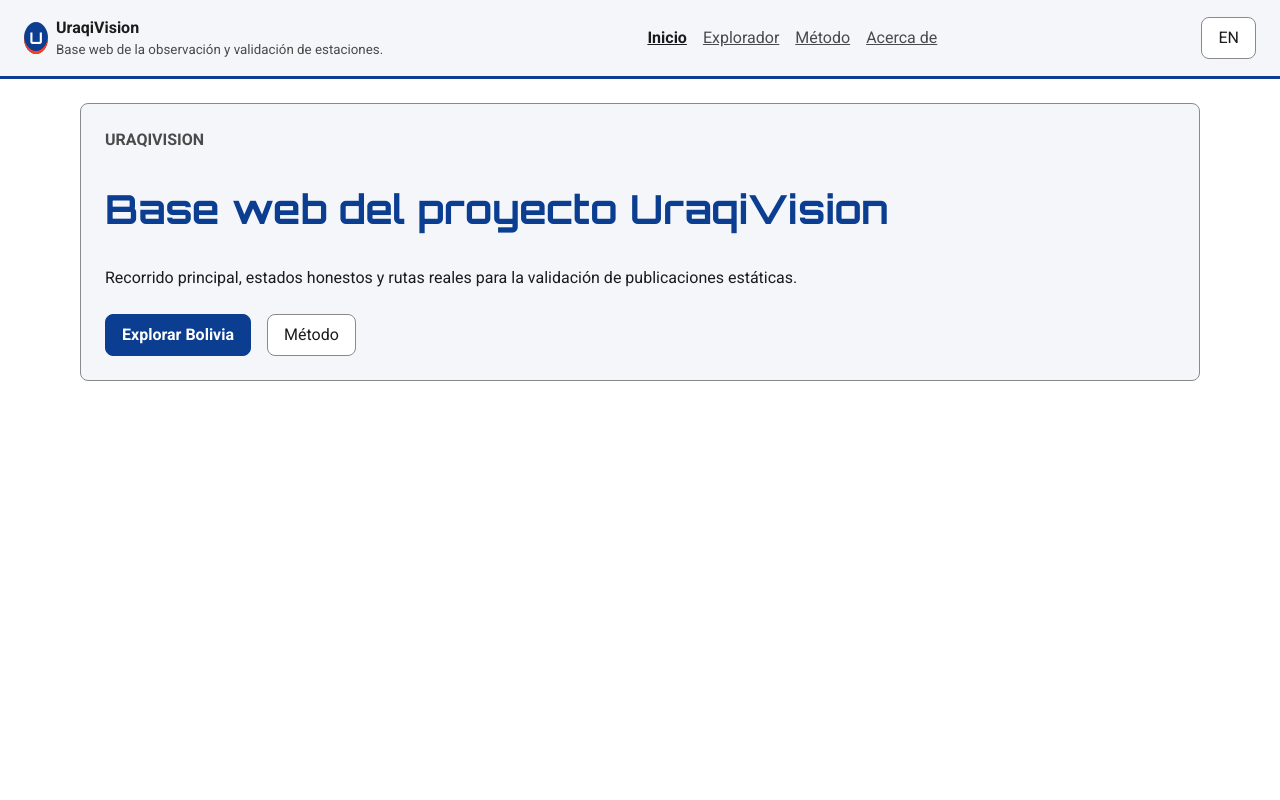
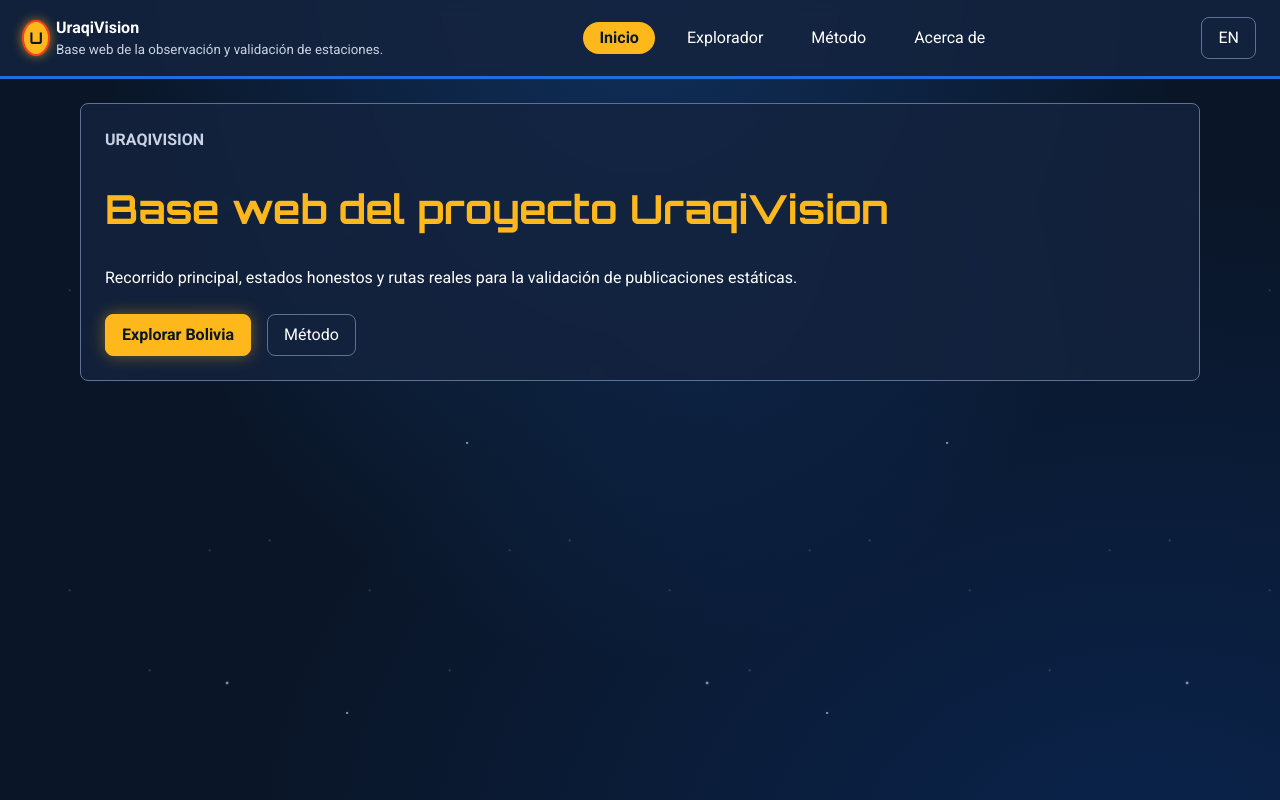
Before and after one commit to marianZamorano/UraqiVision, a React (Vite) app in the folder web/: page / in a window 1280 px wide. Built offline with nearby package versions, Linux system fonts and the light colour scheme.

Commit message:
style(interfaz): tema oscuro de cielo estrellado, menú y texto blanco (RNF-04) #104

```diff
--- a/web/src/app/shell.css
+++ b/web/src/app/shell.css
@@ -13,8 +13,12 @@
   justify-content: space-between;
   gap: var(--espacio-3);
   padding: var(--espacio-3) var(--espacio-4);
-  border-bottom: 3px solid var(--color-marca);
-  background: var(--color-superficie);
+  border-bottom: 3px solid var(--paleta-cielo);
+  background: color-mix(in srgb, var(--color-superficie) 85%, transparent);
+  backdrop-filter: blur(6px);
+  position: sticky;
+  top: 0;
+  z-index: 10;
 }
 
 .brand-block {
@@ -39,11 +43,11 @@
   min-height: var(--objetivo-tactil-min);
   padding: var(--espacio-1);
   border-radius: 50%;
-  background: var(--color-marca);
-  color: var(--color-fondo);
+  background: var(--paleta-oro);
+  color: var(--color-texto-inverso);
   font-family: var(--fuente-titulo);
   font-weight: 700;
-  box-shadow: inset 0 -3px 0 var(--color-acento);
+  box-shadow: 0 0 0 2px var(--color-acento), 0 0 12px var(--paleta-oro);
 }
 
 .main-nav {
@@ -57,13 +61,21 @@
   display: inline-flex;
   align-items: center;
   min-height: var(--objetivo-tactil-min);
-  color: var(--color-texto-secundario);
+  padding: var(--espacio-1) var(--espacio-3);
+  border-radius: 999px;
+  color: var(--color-texto);
+  text-decoration: none;
+  transition: background-color 0.2s ease, color 0.2s ease;
+}
+
+.main-nav a:hover {
+  background: color-mix(in srgb, var(--paleta-cielo) 25%, transparent);
 }
 
 .main-nav a.active {
-  color: var(--color-texto);
+  background: var(--paleta-oro);
+  color: var(--color-texto-inverso);
   font-weight: 700;
-  text-decoration: underline;
 }
 
 .language-switcher,
@@ -83,10 +95,16 @@
 }
 
 .button-primary {
-  border-color: var(--color-marca);
-  background: var(--color-marca);
-  color: var(--color-fondo);
+  border-color: var(--paleta-oro);
+  background: var(--paleta-oro);
+  color: var(--color-texto-inverso);
   font-weight: 700;
+  box-shadow: 0 0 16px color-mix(in srgb, var(--paleta-oro) 40%, transparent);
+}
+
+.language-switcher,
+.button-secondary {
+  background: color-mix(in srgb, var(--color-superficie) 60%, transparent);
 }
 
 .page-shell {
@@ -104,7 +122,8 @@
   padding: var(--espacio-4);
   border: 1px solid var(--color-borde);
   border-radius: var(--radio);
-  background: var(--color-superficie);
+  background: color-mix(in srgb, var(--color-superficie) 80%, transparent);
+  backdrop-filter: blur(4px);
 }
 
 .eyebrow,
--- a/web/src/styles/global.css
+++ b/web/src/styles/global.css
@@ -9,18 +9,66 @@
 
 body {
   margin: 0;
+  min-height: 100vh;
   font-family: var(--fuente-base);
   font-size: var(--texto-base);
   line-height: var(--interlineado);
   color: var(--color-texto);
-  background: var(--color-fondo);
+  background:
+    radial-gradient(ellipse at 50% -10%, color-mix(in srgb, var(--paleta-cielo) 30%, transparent), transparent 60%),
+    radial-gradient(ellipse at 90% 110%, color-mix(in srgb, var(--paleta-azul) 35%, transparent), transparent 55%),
+    var(--color-fondo);
+  background-attachment: fixed;
+  isolation: isolate;
+}
+
+/* Cielo estrellado: dos capas con velocidades distintas simulan profundidad (efecto 3D). Decorativo: sin contenido. */
+body::before,
+body::after {
+  content: "";
+  position: fixed;
+  inset: -50%;
+  z-index: -1;
+  pointer-events: none;
+  background-repeat: repeat;
+}
+
+body::before {
+  background-image:
+    radial-gradient(1px 1px at 20px 30px, var(--color-estrella), transparent),
+    radial-gradient(1px 1px at 120px 80px, var(--color-estrella-tenue), transparent),
+    radial-gradient(1px 1px at 200px 160px, var(--color-estrella), transparent),
+    radial-gradient(1px 1px at 260px 40px, var(--color-estrella-tenue), transparent);
+  background-size: 300px 300px;
+  opacity: 0.6;
+  animation: estrellas-lejanas 160s linear infinite;
+}
+
+body::after {
+  background-image:
+    radial-gradient(1.5px 1.5px at 60px 120px, var(--color-estrella), transparent),
+    radial-gradient(2px 2px at 310px 260px, var(--paleta-oro), transparent),
+    radial-gradient(1.5px 1.5px at 180px 330px, var(--color-estrella), transparent),
+    radial-gradient(2px 2px at 420px 90px, var(--color-estrella-tenue), transparent);
+  background-size: 480px 480px;
+  animation: estrellas-cercanas 80s linear infinite;
+}
+
+@keyframes estrellas-lejanas {
+  from { transform: translate3d(0, 0, 0); }
+  to { transform: translate3d(-300px, 300px, 0); }
+}
+
+@keyframes estrellas-cercanas {
+  from { transform: translate3d(0, 0, 0); }
+  to { transform: translate3d(-480px, 480px, 0); }
 }
 
 h1,
 h2,
 h3 {
   font-family: var(--fuente-titulo);
-  color: var(--color-marca);
+  color: var(--color-titulo);
   line-height: 1.2;
 }
 
--- a/web/src/styles/tokens.css
+++ b/web/src/styles/tokens.css
@@ -8,13 +8,6 @@
  * Nunca escribas colores, espaciados ni tipografías a mano en los componentes: usa estos tokens.
  */
 :root {
-  /* Superficie y texto */
-  --color-fondo: #ffffff;
-  --color-superficie: #f4f6fa;
-  --color-texto: #1b1b1b;
-  --color-texto-secundario: #4a4a4a;
-  --color-borde: #8a8a8a;
-
   /* Paleta inspirada en la NASA: 7 colores (propuesta de diseño, pendiente de aprobación del equipo) */
   --paleta-azul: #0b3d91;
   --paleta-rojo: #fc3d21;
@@ -24,14 +17,25 @@
   --paleta-plata: #c9d3e3;
   --paleta-humo: #f4f6fa;
 
-  /* Roles semánticos sobre la paleta */
+  /* Superficie y texto: tema oscuro de cielo estrellado */
+  --color-fondo: #0a1628;
+  --color-superficie: #14243f;
+  --color-texto: #ffffff;
+  --color-texto-secundario: #c9d3e3;
+  --color-texto-inverso: #0a1628;
+  --color-borde: #5d7196;
+  --color-titulo: #ffb81c;
   --color-marca: var(--paleta-azul);
   --color-acento: var(--paleta-rojo);
   --color-enlace: var(--paleta-cielo);
   --color-aviso: var(--paleta-oro);
 
+  /* Estrellas del fondo decorativo */
+  --color-estrella: #ffffff;
+  --color-estrella-tenue: #c9d3e3;
+
   /* Foco visible (RNF-04) */
-  --color-foco: #0b3d91;
+  --color-foco: #ffb81c;
   --foco-grosor: 3px;
   --foco-separacion: 2px;
 
@@ -56,12 +60,12 @@
   --texto-base: 1rem;
   --texto-titulo: clamp(1.5rem, 1.1rem + 2vw, 2.5rem);
   --texto-subtitulo: clamp(1.125rem, 1rem + 0.6vw, 1.5rem);
-  --ancho-pagina: 70rem;
-  --radio: 0.5rem;
   --interlineado: 1.5;
   --espacio-1: 0.25rem;
   --espacio-2: 0.5rem;
   --espacio-3: 1rem;
   --espacio-4: 1.5rem;
+  --ancho-pagina: 70rem;
+  --radio: 0.5rem;
   --objetivo-tactil-min: 24px; /* WCAG 2.5.8 */
 }
```
Also changed, not shown: 1 other file (tests, documents, lock files or other folders).
